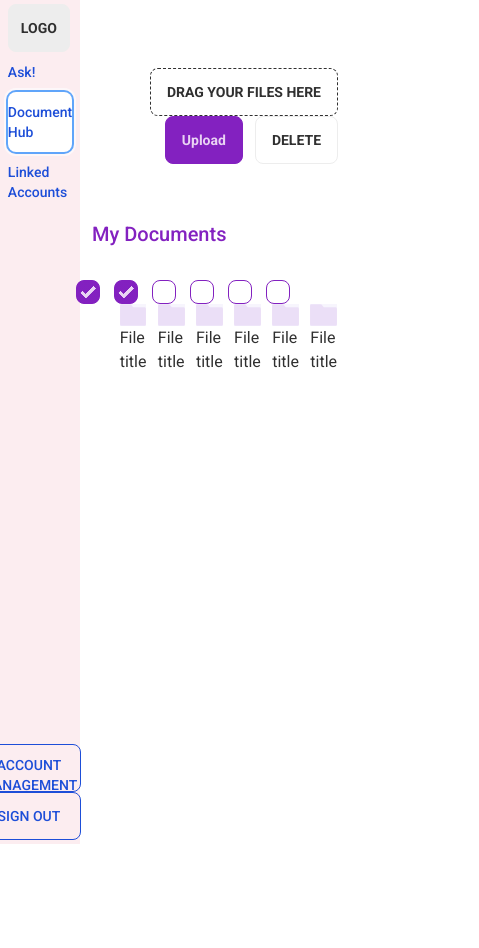
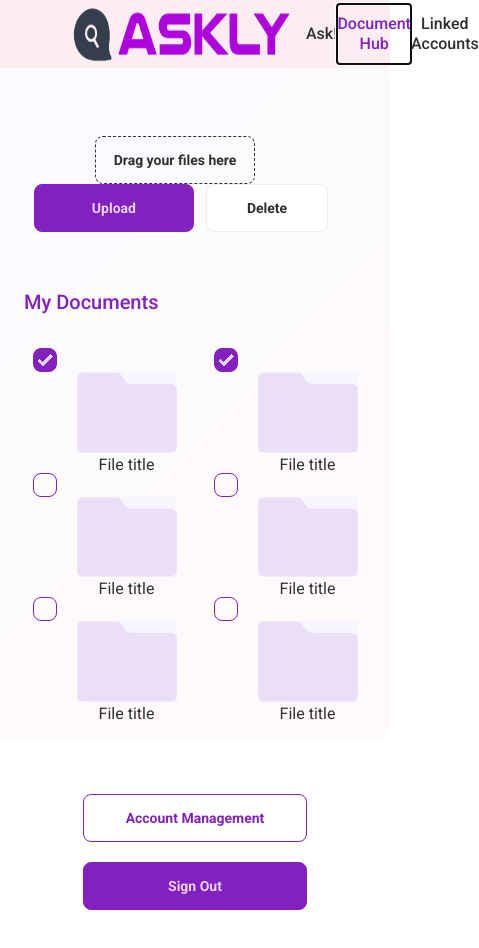
Before and after one commit to rakibul-wdp/askly, a Next.js app: page /dashboard in a window 390 px wide. Both pictures are taken after a click on the tab "Document Hub". Shown: the top 948 px of the page, 479 px wide, since content can reach past the window. Before the commit the page ends 844 px from the top, so only its background shows below. Built offline with nearby package versions, Linux system fonts and the light colour scheme.

Commit message:
responsive dashboard documents

```diff
--- a/components/account/AccountMain.js
+++ b/components/account/AccountMain.js
@@ -77,7 +77,7 @@ const AccountMain = () => {
             <Tab.Panel
               key={idx}
               className={classNames(
-                'rounded-r-xl p-3 h-[72vh]',
+                'rounded-r-xl p-3 lg:h-[72vh]',
               )}
               style={{
                 background: `linear-gradient(134.56deg, rgba(155, 126, 234, 0.04) 10.8%, rgba(255, 127, 127, 0.04) 88.78%)`,
@@ -91,7 +91,7 @@ const AccountMain = () => {
             </Tab.Panel>
           ))}
         </Tab.Panels>
-        <div className='lg:hidden flex items-center justify-around flex-col sm:flex-row w-[14rem] md:w-[14rem]'>
+        <div className='lg:hidden flex items-center justify-around flex-col sm:flex-row w-[14rem] md:w-[14rem] mx-auto'>
           <button className='btn btn-primary btn-outline normal-case w-full'>Change Password</button>
           <button className='btn btn-primary btn-outline normal-case w-full'>Delete Account</button>
         </div>
--- a/components/dashboard/DashboardDocumentHub.js
+++ b/components/dashboard/DashboardDocumentHub.js
@@ -6,17 +6,17 @@ import Image from 'next/image';
 const DashboardDocumentHub = () => {
   return (
     <section>
-      <div className='text-end my-14 mr-10'>
-        <button className='btn btn-outline border-dashed'>Drag your files here</button>
-        <button className='btn btn-primary normal-case mx-3'>Upload</button>
-        <button className='btn bg-base-100'>Delete</button>
+      <div className='text-center md:text-end my-14 mr-10'>
+        <button className='btn btn-outline normal-case w-[10rem] md:btn-wide border-dashed'>Drag your files here</button>
+        <button className='btn btn-primary normal-case w-[10rem] md:btn-wide mx-3'>Upload</button>
+        <button className='btn normal-case bg-base-100 px-10'>Delete</button>
       </div>
-      <h4 className='text-xl text-primary font-medium mb-14'>My Documents</h4>
-      <div className='grid grid-cols-6 w-[80%]'>
+      <h4 className='text-xl text-primary font-medium mb-14 px-3 sm:px-5 md:px-8'>My Documents</h4>
+      <div className='text-center grid grid-cols-2 sm:grid-cols-3 md:grid-cols-4 xl:grid-cols-5 2xl:grid-cols-6 gap-5 md:gap-10 px-3 sm:px-5 md:px-8'>
         {
           dashboardDocuments.map((document) => (
             <div className='flex justify-center' key={document.id}>
-              <input type="checkbox" checked={`${document.checked ? "checked" : ""}`} className="checkbox checkbox-primary -mt-6 mr-5" />
+              <input type="checkbox" defaultChecked={`${document.checked ? "checked" : ""}`} className="checkbox checkbox-primary -mt-6 mr-5" />
               <div>
                 <Image src={FileImg} width={100} height={100} alt='file' />
                 <h5>{document.filetTitle}</h5>
--- a/components/dashboard/DashboardLinkedAccounts.js
+++ b/components/dashboard/DashboardLinkedAccounts.js
@@ -5,15 +5,15 @@ import React from 'react'
 const DashboardLinkedAccounts = () => {
   return (
     <section>
-      <h1 className='text-5xl font-bold text-center py-14' style={{ color: "rgba(0, 0, 0, 0.6)" }}>Coming Soon</h1>
-      <h5 className='text-xl font-medium mb-4'>My Accounts</h5>
-      <div className='grid grid-cols-5'>
+      <h1 className='text-3xl md:text-4xl lg:text-5xl font-bold text-center py-14' style={{ color: "rgba(0, 0, 0, 0.6)" }}>Coming Soon</h1>
+      <h5 className='text-xl font-medium mb-4 px-3 sm:px-5 md:px-8'>My Accounts</h5>
+      <div className='text-center grid grid-cols-2 md:grid-cols-3 xl:grid-cols-4 2xl:grid-cols-5 gap-5 md:gap-10 px-3 sm:px-5 md:px-8'>
         {
           dashboardLinkedAccounts.map((account) => (
             <div className='w-full' key={account.id}>
               <Image className='rounded-2xl' src={account.img} width={250} height={250} alt='linked accounts' />
-              {account.id === 5 ? <button className='btn btn-neutral normal-case w-[80%] my-3'>Sign out</button> : <button className='btn btn-neutral normal-case w-[80%] mt-3'>Sign in</button>}
-              {account.id === 5 && <button className='btn btn-neutral btn-outline normal-case w-[80%]'>Remove</button>}
+              {account.id === 5 ? <button className='btn btn-neutral normal-case w-full my-3'>Sign out</button> : <button className='btn btn-neutral normal-case w-full mt-3'>Sign in</button>}
+              {account.id === 5 && <button className='btn btn-neutral btn-outline normal-case w-full'>Remove</button>}
             </div>
           ))
         }
--- a/components/dashboard/DashboardSideNav.js
+++ b/components/dashboard/DashboardSideNav.js
@@ -2,9 +2,11 @@
 
 import React from 'react';
 import { Tab } from '@headlessui/react'
+import AsklyLogo from "../../public/assets/images/common/asklyLogo.png";
 import DashboardLinkedAccounts from './DashboardLinkedAccounts';
 import DashboardDocumentHub from './DashboardDocumentHub';
 import DashboardAsk from './DashboardAsk';
+import Image from 'next/image';
 
 const categories = {
   "Ask!": [
@@ -35,20 +37,20 @@ const DashboardSideNav = () => {
 
   return (
     <div className="w-full sm:px-0">
-      <Tab.Group as="div" className="flex justify-between">
-        <Tab.List className="flex flex-col items-center justify-between w-[18%] h-screen space-x-1 bg-[#FCEDF0] p-1 px-10">
-          <div>
-            <button className='btn btn-large p-3'>Logo</button>
+      <Tab.Group as="div" className="flex flex-col lg:flex-row justify-between">
+        <Tab.List className="flex flex-col justify-between w-full lg:w-[18%] lg:h-screen space-x-1 bg-[#FCEDF0] p-1 px-10">
+          <div className='flex lg:flex-col px-4 sm:px-14 md:px-32 lg:px-0'>
+            <Image src={AsklyLogo} width={250} height={250} alt='askly logo' />
             {Object.keys(categories).map((category) => (
               <Tab
                 key={category}
                 className={({ selected }) =>
                   classNames(
-                    'w-full rounded-lg py-2.5 text-sm font-medium leading-5 text-blue-700',
-                    'ring-white ring-opacity-60 ring-offset-2 ring-offset-blue-400 focus:outline-none focus:ring-2 text-start',
+                    'w-full py-2.5 font-medium leading-5',
+                    'lg:text-start',
                     selected
-                      ? 'bg-white shadow'
-                      : 'text-blue-100 hover:bg-white/[0.12] hover:text-white'
+                      ? 'text-primary'
+                      : 'hover:text-primary'
                   )
                 }
               >
@@ -56,33 +58,9 @@ const DashboardSideNav = () => {
               </Tab>
             ))}
           </div>
-          <div>
-            <Tab
-              className={({ selected }) =>
-                classNames(
-                  'w-[80%] rounded-lg py-2.5 text-sm font-medium leading-5 text-blue-700',
-                  'ring-white ring-opacity-60 ring-offset-2 ring-offset-blue-400 focus:outline-none focus:ring-2 btn btn-outline',
-                  selected
-                    ? 'bg-white shadow'
-                    : 'text-blue-100 hover:bg-white/[0.12] hover:text-white'
-                )
-              }
-            >
-              Account management
-            </Tab>
-            <Tab
-              className={({ selected }) =>
-                classNames(
-                  'w-[80%] rounded-lg py-2.5 text-sm font-medium leading-5 text-blue-700',
-                  'ring-white ring-opacity-60 ring-offset-2 ring-offset-blue-400 focus:outline-none focus:ring-2 btn btn-outline',
-                  selected
-                    ? 'bg-white shadow'
-                    : 'text-blue-100 hover:bg-white/[0.12] hover:text-white'
-                )
-              }
-            >
-              Sign out
-            </Tab>
+          <div className='hidden lg:block'>
+            <Tab className="btn btn-primary btn-outline normal-case w-[12rem] ml-3 mb-2">Account management</Tab>
+            <Tab className="btn btn-primary normal-case w-[12rem] ml-3 mb-2">Sign out</Tab>
           </div>
         </Tab.List>
         <Tab.Panels className="w-full">
@@ -90,8 +68,11 @@ const DashboardSideNav = () => {
             <Tab.Panel
               key={idx}
               className={classNames(
-                'rounded-r-xl bg-white p-3 h-[72vh]',
+                'rounded-r-xl p-3 lg:h-screen',
               )}
+              style={{
+                background: `linear-gradient(134.56deg, rgba(155, 126, 234, 0.04) 10.8%, rgba(255, 127, 127, 0.04) 88.78%)`,
+              }}
             >
               {
                 posts.map((post) => (
@@ -101,6 +82,10 @@ const DashboardSideNav = () => {
             </Tab.Panel>
           ))}
         </Tab.Panels>
+        <div className='lg:hidden flex items-center justify-around flex-col sm:flex-row w-[14rem] md:w-[14rem] mx-auto my-14'>
+          <button className='btn btn-primary btn-outline normal-case w-full mb-5 sm:mb-0'>Account Management</button>
+          <button className='btn btn-primary normal-case w-full'>Sign Out</button>
+        </div>
       </Tab.Group>
     </div>
   )
--- a/components/dashboard/FileSelectModal.js
+++ b/components/dashboard/FileSelectModal.js
@@ -34,10 +34,10 @@ const FileSelectModal = ({ isOpen, closeModal }) => {
             >
               <Dialog.Panel className="w-full max-w-5xl h-[70vh] transform overflow-hidden rounded-2xl bg-white p-6 text-left align-middle shadow-xl transition-all">
                 <Dialog.Title
-                  as="h3"
+                  as="h4"
                   className="text-lg font-medium leading-6 text-gray-900 flex items-center justify-between mb-14"
                 >
-                  <h4>My Documents</h4>
+                  <h3>My Documents</h3>
                   <div className='flex items-center'>
                     <button className='btn btn-primary'>Done</button>
                     <Image onClick={closeModal} className='cursor-pointer' src={CrossImg} width={30} height={30} alt='cross icon' />
@@ -47,7 +47,7 @@ const FileSelectModal = ({ isOpen, closeModal }) => {
                   {
                     dashboardDocuments.map((document) => (
                       <div className='flex justify-center' key={document.id}>
-                        <input type="checkbox" checked={`${document.checked ? "checked" : ""}`} className="checkbox checkbox-primary -mt-6 mr-5" />
+                        <input type="checkbox" defaultChecked={`${document.checked ? "checked" : ""}`} className="checkbox checkbox-primary -mt-6 mr-5" />
                         <div>
                           <Image src={FileImg} width={100} height={100} alt='file' />
                           <h5>{document.filetTitle}</h5>
```
